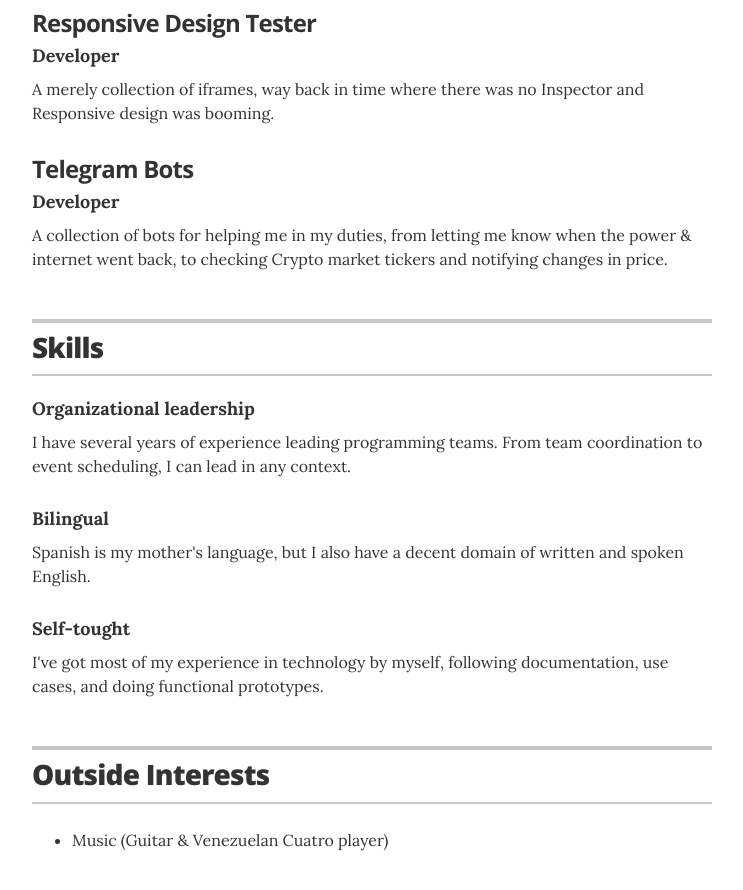
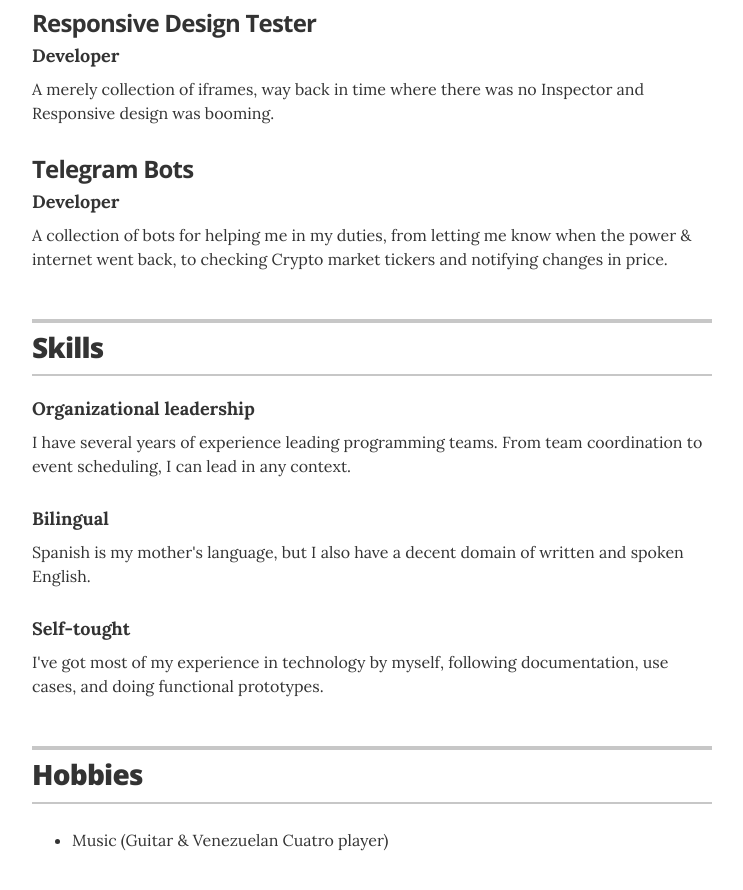
Before and after one commit to josegomezr/josegomezr.github.io, a Jekyll site: the page built from index.html, in a window 1280 px wide and 900 px high, scrolled down 2835 px. Shown: the top 890 px of the window, without its empty margins (268-1011 px from the left). Built offline with Jekyll 4.4.1, drawn with Linux system fonts in a browser that asks for light colours.

Commit message:
Wording fixes

```diff
--- a/_layouts/resume.html
+++ b/_layouts/resume.html
@@ -183,7 +183,7 @@
       <section class="content-section">
 
         <header class="section-header">
-          <h2>Outside Interests</h2>
+          <h2>Hobbies</h2>
         </header>
 
         <div class="resume-item">
```
